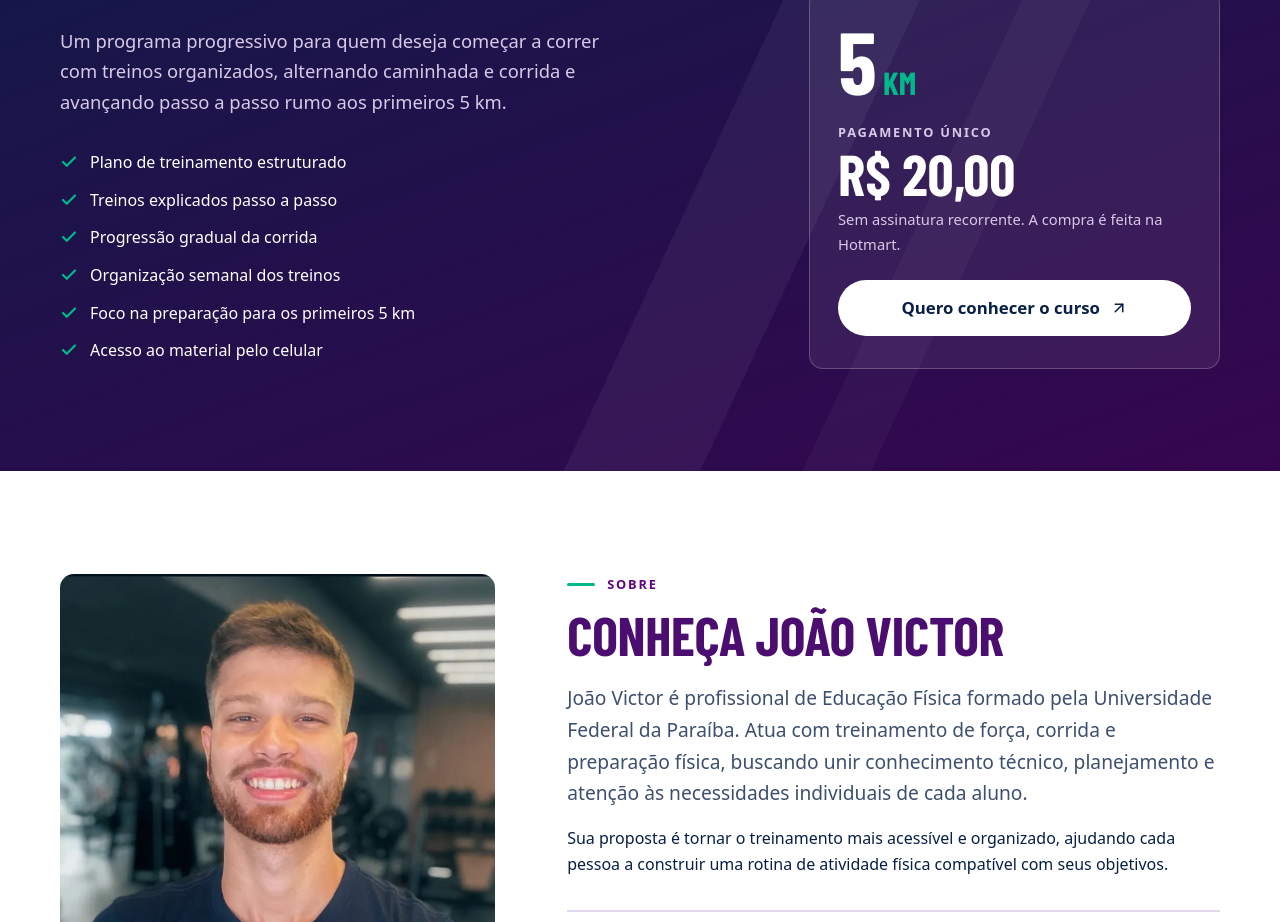
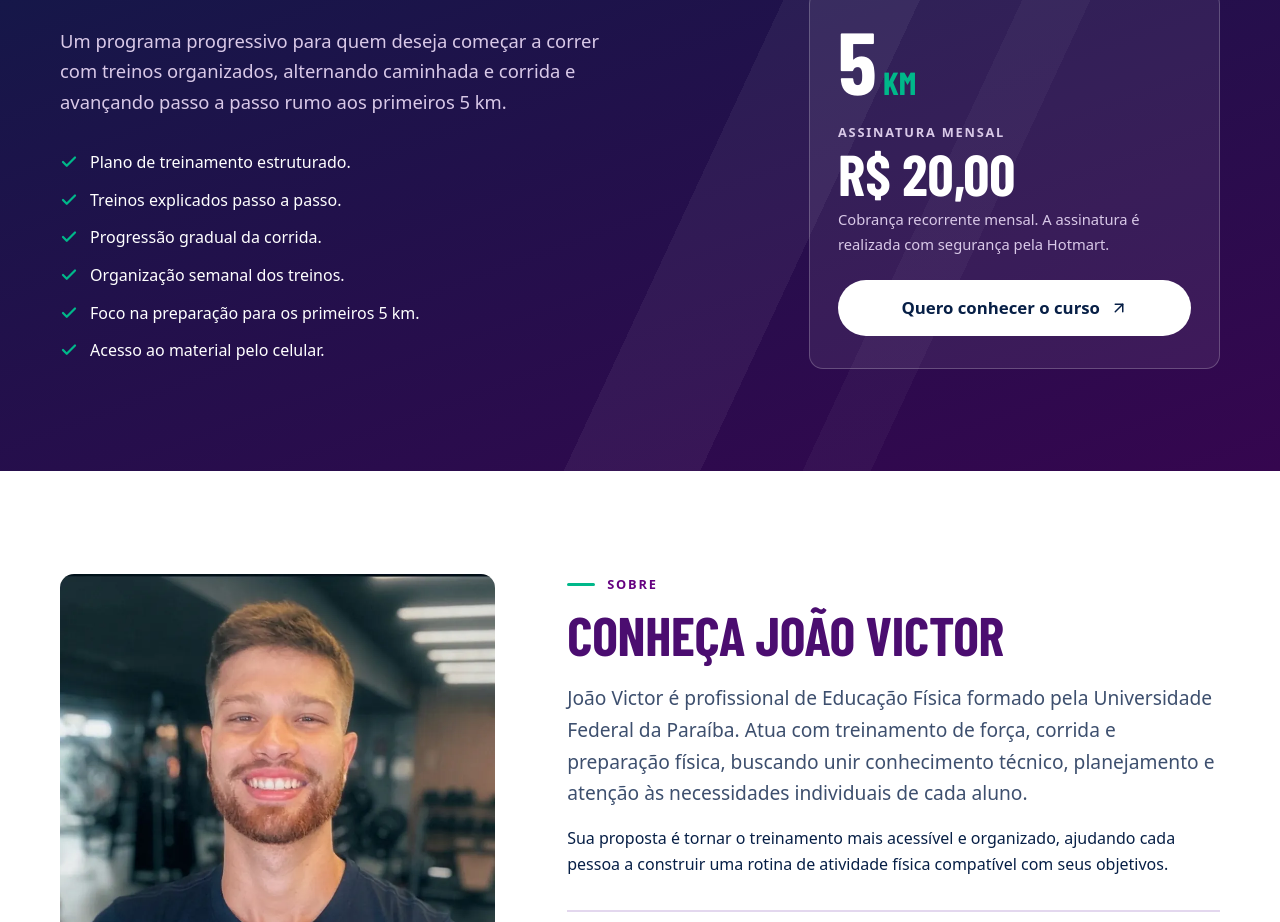
Before and after one commit to matheusasdsgit/jv-personal-trainer, a React (Vite) app: page / in a window 1280 px wide. Shown: the part 4440-5362 px from the top of the page. Built offline with nearby package versions, Linux system fonts and the light colour scheme; a web font is replaced by a local one.

Commit message:
Atualiza RunningCourse.

```diff
--- a/src/components/RunningCourseSection.tsx
+++ b/src/components/RunningCourseSection.tsx
@@ -2,12 +2,12 @@ import { ArrowUpRight, Check } from 'lucide-react';
 import { course, formatBRL, images, links } from '../config/site';
 
 const benefits = [
-  'Plano de treinamento estruturado',
-  'Treinos explicados passo a passo',
-  'Progressão gradual da corrida',
-  'Organização semanal dos treinos',
-  'Foco na preparação para os primeiros 5 km',
-  'Acesso ao material pelo celular',
+  'Plano de treinamento estruturado.',
+  'Treinos explicados passo a passo.',
+  'Progressão gradual da corrida.',
+  'Organização semanal dos treinos.',
+  'Foco na preparação para os primeiros 5 km.',
+  'Acesso ao material pelo celular.',
 ];
 
 export function RunningCourseSection() {
@@ -48,9 +48,9 @@ export function RunningCourseSection() {
         )}
         <aside className="course__buy" aria-label="Compra do curso">
           <p className="course__km" aria-hidden="true">5<span>KM</span></p>
-          <p className="course__price-label">Pagamento único</p>
+          <p className="course__price-label">Assinatura Mensal</p>
           <p className="course__price">{formatBRL(course.price)}</p>
-          <p className="course__price-note">Sem assinatura recorrente. A compra é feita na Hotmart.</p>
+          <p className="course__price-note">Cobrança recorrente mensal. A assinatura é realizada com segurança pela Hotmart.</p>
           <a
             className="btn btn--accent btn--block"
             href={links.hotmartCourse}
```
